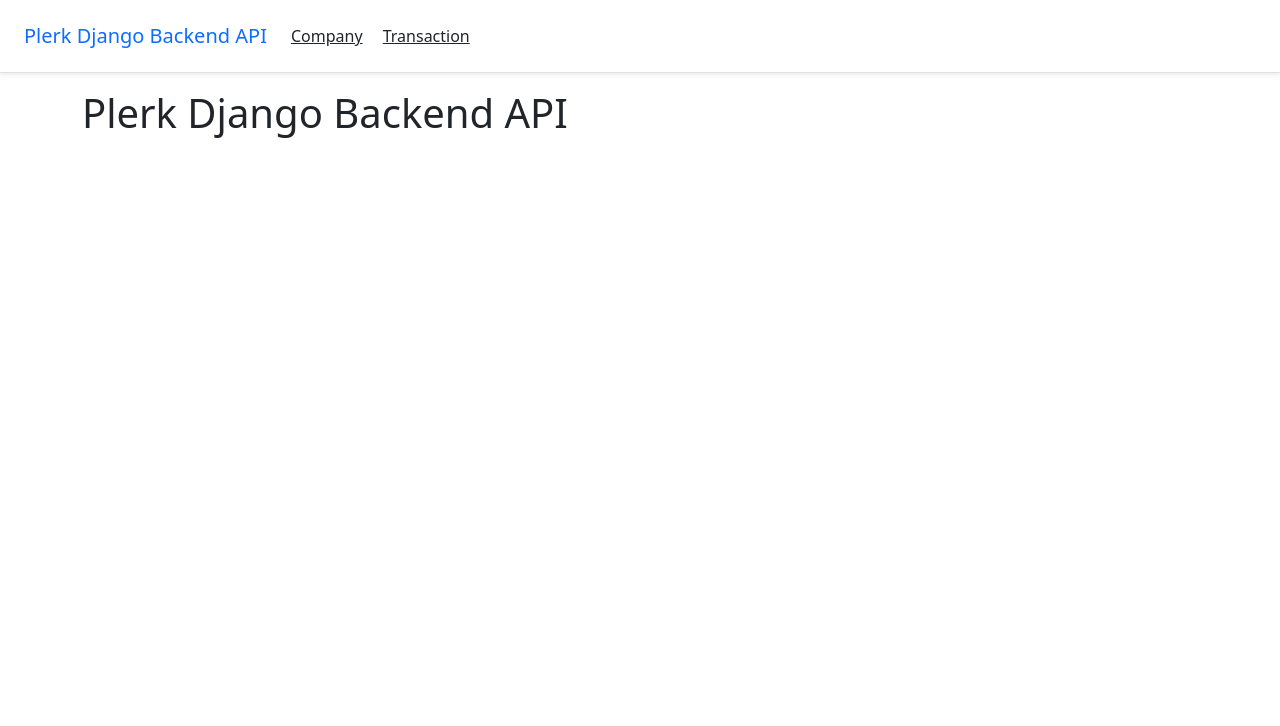
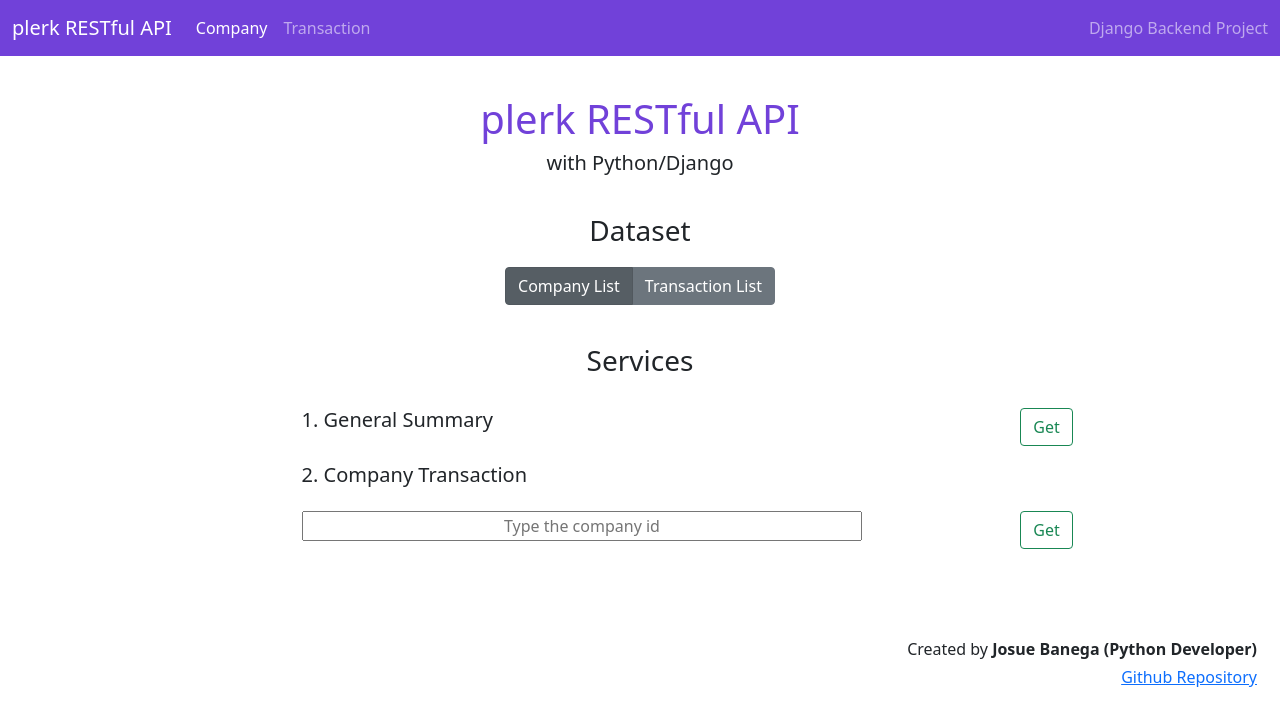
Before and after one commit to jbanega/plerk_django_backend_api, a Django app: page / in a window 1280 px wide. Shown: the top 726 px of the page. Run offline with Django 4.2, Linux system fonts and the light colour scheme; some libraries are stand-ins or nearby versions.

Commit message:
Basic view created

```diff
--- a/APIapp/urls.py
+++ b/APIapp/urls.py
@@ -6,7 +6,7 @@ from .views import (ListCompany, DetailCompany,
 urlpatterns = [
     path("", HomePageView.as_view(), name="home"),
     path("company/", ListCompany.as_view(), name="company"),
-    path("company/<uuid:pk>/", DetailCompany.as_view(), name="detail_company"),
+    path("company/<str:pk>/", DetailCompany.as_view(), name="detail_company"),
     path("transaction/", ListTransaction.as_view(), name="transaction"),
     path("transaction/<uuid:pk>/", DetailTransaction.as_view(), name="detail_transaction"),
 ]
--- a/static/css/base.css
+++ b/static/css/base.css
@@ -0,0 +1,63 @@
+/* General style */
+* {
+    text-align: center;
+}
+
+h1 {
+    color: rgba(113, 65, 217, 1);
+    font-size: 250%;
+    padding: 3.5% 0% 0%;
+    text-align: center;
+}
+
+h3 {
+    padding: 1% 0% 1%;
+}
+
+.row {
+    width: 100%;
+    margin-bottom: 0.5%;
+}
+
+.col-left {
+    width: 75%;
+    padding: 1% 4% 0%;
+}
+
+.col-right {
+    width: 25%;
+    padding: 1% 4% 0%;
+}
+
+/* Navbar */
+.navbar  {
+    background-color: rgba(113, 65, 217, 1);
+}
+
+/* Footer */
+footer {
+    font-size: medium;
+    line-height: 1.8;
+    margin-top: 5.5%;
+    padding: 15px 23px;
+    text-align: right;
+}
+
+ /* Services container */
+.services {
+    margin-top: 2.5%;
+}
+
+.service_name {
+    text-align: left;
+    margin-left: 25%;
+}
+
+.btn-get {
+    text-align: center;
+}
+
+.company_id_input {
+    width: 75%;
+    margin-left: 25%;
+}
--- a/templates/_base.html
+++ b/templates/_base.html
@@ -5,29 +5,49 @@
     <meta charset="UTF-8">
     <meta http-equiv="X-UA-Compatible" content="IE=edge">
     <meta name="viewport" content="width=device-width, initial-scale=1.0">
+    <title>{% block title %}Homepage{% endblock title %}</title>
+    <!-- Bootstrap and CSS -->
     <link href="https://cdn.jsdelivr.net/npm/bootstrap@5.1.3/dist/css/bootstrap.min.css" rel="stylesheet" integrity="sha384-1BmE4kWBq78iYhFldvKuhfTAU6auU8tT94WrHftjDbrCEXSU1oBoqyl2QvZ6jIW3" crossorigin="anonymous">
     <link rel="stylesheet" href="{% static 'css/base.css' %}">
-    <title>{% block title %}Homepage{% endblock title %}</title>
 </head>
 <body>
     <header>
         <!-- Fixed navbar -->
-        <div class="d-flex flex-column flex-md-row align-items-center p-3 px-md-4
-            mb-3 bg-white border-bottom shadow-sm">
-            <a href="#" class="navbar-brand my-0 mr-md-auto font-weight-normal">
-                Plerk Django Backend API
-            </a>
-            <nav class="my-2 my-md-0 mr-md-3">
-                <a class="p-2 text-dark" href="#">Company</a>
-                <a class="p-2 text-dark" href="#">Transaction</a>
-            </nav>
-        </div>
+        <nav class="navbar navbar-expand-lg navbar-dark">
+            <div class="container-fluid">
+              <a class="navbar-brand" href="{% url 'home' %}">plerk RESTful API</a>
+              <button class="navbar-toggler" type="button" data-bs-toggle="collapse" data-bs-target="#navbarText" aria-controls="navbarText" aria-expanded="false" aria-label="Toggle navigation">
+                <span class="navbar-toggler-icon"></span>
+              </button>
+              <div class="collapse navbar-collapse" id="navbarText">
+                <ul class="navbar-nav me-auto mb-2 mb-lg-0">
+                  <li class="nav-item">
+                    <a class="nav-link active" aria-current="page" href="{% url 'company' %}">Company</a>
+                  </li>
+                  <li class="nav-item">
+                    <a class="nav-link" href="{% url 'transaction' %}">Transaction</a>
+                  </li>
+                </ul>
+                <span class="navbar-text">
+                    Django Backend Project
+                </span>
+              </div>
+            </div>
+          </nav>
     </header>
 
+    <!-- Body content -->
     <div class="container">
         {% block content %}
         {% endblock content %}
     </div>
+
+    <!-- Footer section -->
+    <footer>
+        <span>Created by <b>Josue Banega (Python Developer)</b></span><br>
+        <a href="https://github.com/jbanega/plerk_django_backend_api">Github Repository</a>
+        </span>
+    </footer>
     <!-- JavaScript -->
     <!-- JS, Popper.js, and jQuery -->
     <script src="https://code.jquery.com/jquery-3.5.1.slim.min.js" integrity="sha384-DfXdz2htPH0lsSSs5nCTpuj/zy4C+OGpamoFVy38MVBnE+IbbVYUew+OrCXaRkfj" crossorigin="anonymous"></script>
--- a/templates/index.html
+++ b/templates/index.html
@@ -1,7 +1,52 @@
 {% extends "_base.html" %}
+{% load static %}
 
 {% block title %}Plerk API{% endblock title %}
 
 {% block content %}
-    <h1>Plerk Django Backend API</h1>
+    <h1>plerk RESTful API</h1>
+    <h5>with Python/Django</h5>
+
+    <div class="services">
+        <h3>Dataset</h3>
+        <div class="btn-group btn-group-toggle">
+            <label class="btn btn-secondary active">
+              <button">Company List
+            </label>
+            <label class="btn btn-secondary">
+              <button">Transaction List
+            </label>
+        </div>
+
+    </div>
+    <div class="services">
+        <h3>Services</h3>
+
+        <div class="row">
+            <div class="col-left">
+                <td><h5 class="service_name">1. General Summary</h5></td>
+            </div>
+            <div class="col-right">
+                <td><button class="btn btn-outline-success btn-get" type="submit">Get</button></td>
+            </div>
+        </div>
+
+        <div class="row">
+            <div class="col-left">
+                <td><h5 class="service_name">2. Company Transaction</h5></td>
+            </div>
+        </div>
+
+        <div class="row">
+            <div class="col-left">
+                <form method="post">
+                    <input class="company_id_input" type="text" placeholder="Type the company id">
+                </form>
+            </div>
+            <div class="col-right">
+                <td><button class="btn btn-outline-success btn-get" type="submit">Get</button></td>
+            </div>
+        </div>
+
+    </div>
 {% endblock content %}
```
Also changed, not shown: APIapp/models.py (+8 -1 lines), APIapp/utils.py (added, +9 -0 lines), plerkAPI/settings.py (+6 -1 lines), APIapp/migrations/0011_alter_company_id.py (added), APIapp/migrations/0012_alter_company_id.py (added).
